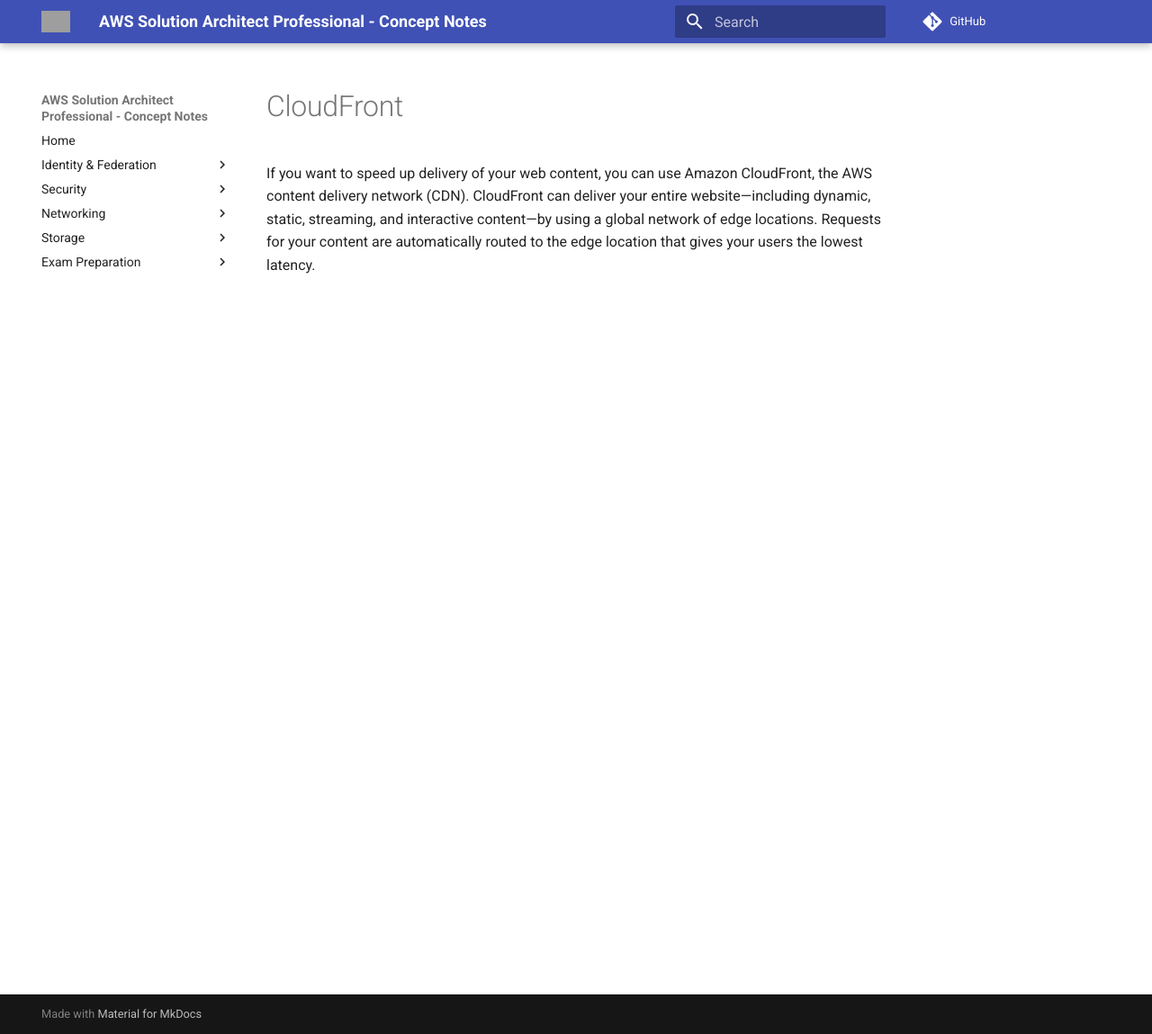
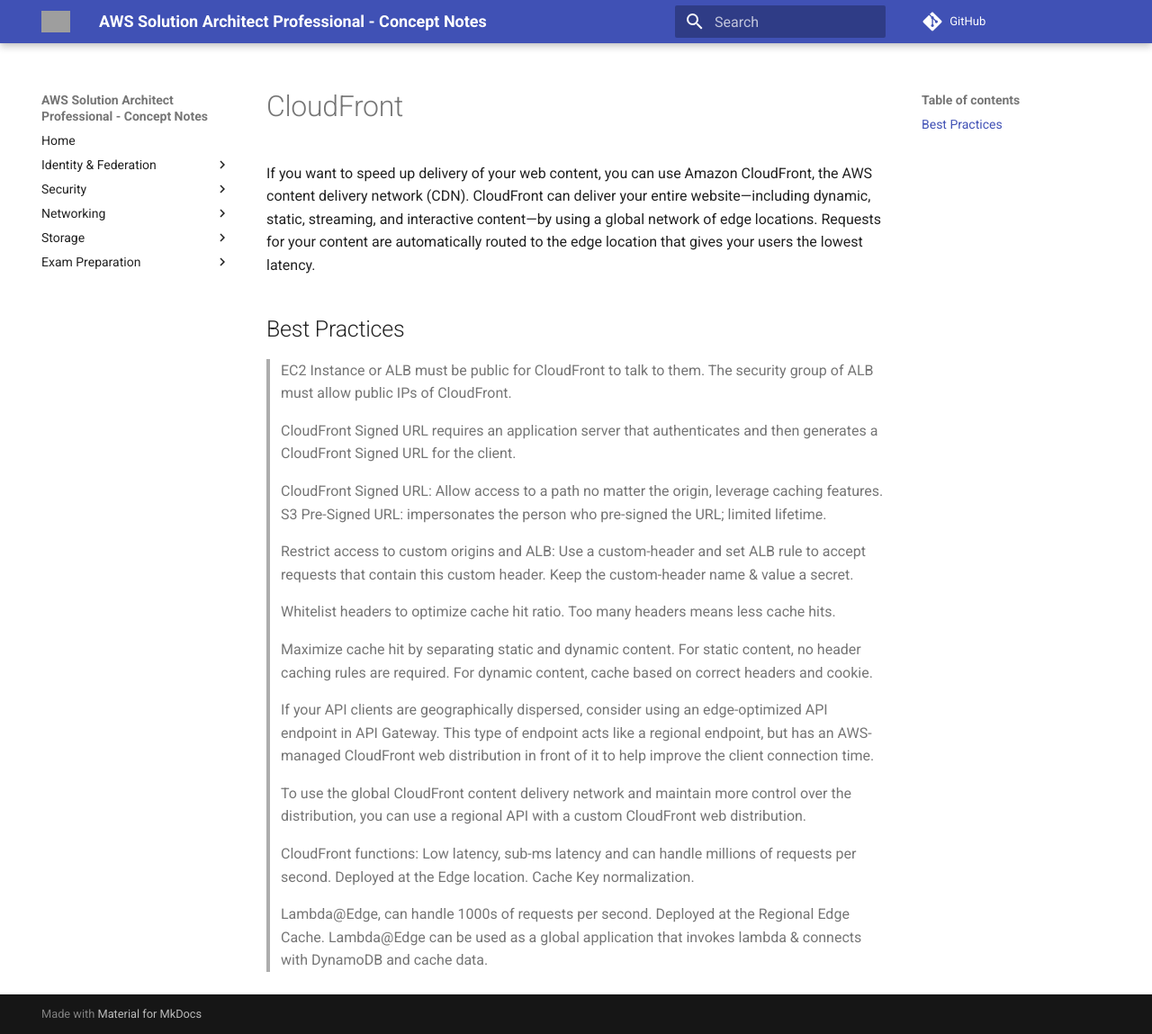
Before and after one commit to jeyabalajis/aws-certified-sa-pro-notes, an MkDocs documentation site: the page built from docs/network/cloudfront.md, in a window 1280 px wide and 1149 px high. Shown: the whole window at 90% size. Built offline with MkDocs 1.6.1 and Material for MkDocs 9.7.7, drawn with Linux system fonts in a browser that asks for light colours; comment, search, counter and statistics services are not loaded; grey boxes are pictures that could not be loaded.

Commit message:
Update cloudfront.md

```diff
--- a/docs/network/cloudfront.md
+++ b/docs/network/cloudfront.md
@@ -1,3 +1,25 @@
 # CloudFront
 
 If you want to speed up delivery of your web content, you can use Amazon CloudFront, the AWS content delivery network (CDN). CloudFront can deliver your entire website—including dynamic, static, streaming, and interactive content—by using a global network of edge locations. Requests for your content are automatically routed to the edge location that gives your users the lowest latency.
+
+## Best Practices
+> EC2 Instance or ALB must be public for CloudFront to talk to them. The security group of ALB must allow public IPs of CloudFront.
+
+> CloudFront Signed URL requires an application server that authenticates and then generates a CloudFront Signed URL for the client.
+
+> CloudFront Signed URL: Allow access to a path no matter the origin, leverage caching features. S3 Pre-Signed URL: impersonates the person who pre-signed the URL; limited lifetime.
+
+> Restrict access to custom origins and ALB: Use a custom-header and set ALB rule to accept requests that contain this custom header. Keep the custom-header name & value a secret.
+
+> Whitelist headers to optimize cache hit ratio. Too many headers means less cache hits.
+
+> Maximize cache hit by separating static and dynamic content. For static content, no header caching rules are required.  For dynamic content, cache based on correct headers and cookie.
+
+> If your API clients are geographically dispersed, consider using an edge-optimized API endpoint in API Gateway.
+This type of endpoint acts like a regional endpoint, but has an AWS-managed CloudFront web distribution in front of it to help improve the client connection time.
+
+> To use the global CloudFront content delivery network and maintain more control over the distribution, you can use a regional API with a custom CloudFront web distribution.
+
+> CloudFront functions: Low latency, sub-ms latency and can handle millions of requests per second. Deployed at the Edge location. Cache Key normalization.
+
+> Lambda@Edge, can handle 1000s of requests per second. Deployed at the Regional Edge Cache. Lambda@Edge can be used as a global application that invokes lambda & connects with DynamoDB and cache data.
```
